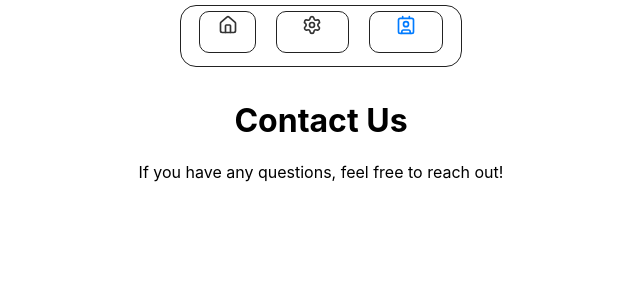
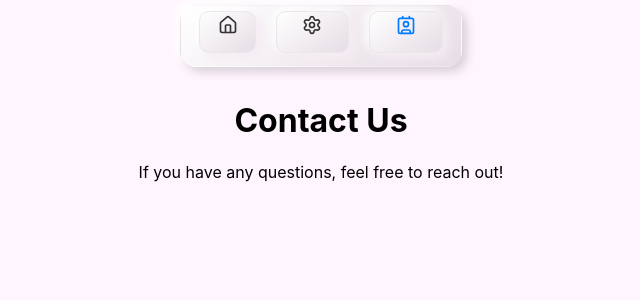
Before and after one commit to jordanbmnt/Netlify-Personal-Website, a React (Create React App) app: page /contact in a window 1280 px wide. Shown: the top 300 px of the page, without its empty margins (319-959 px from the left). Built offline with nearby package versions, Linux system fonts and the light colour scheme; the HTML template or start-up script is replaced by a standard one.

Commit message:
added nice glass/neomorphism

```diff
--- a/src/App.css
+++ b/src/App.css
@@ -4,6 +4,7 @@
   height: 100dvh;
   flex-flow: column;
   overflow-y: auto;
+  background-color: #fff5fe;
 }
 
 .nav-bar-container {
--- a/src/universal_components/nav_bar/index.tsx
+++ b/src/universal_components/nav_bar/index.tsx
@@ -14,19 +14,19 @@ export const NavBar = () => {
     <nav style={{ marginBottom: '20px' }}>
       <NavLink to="/" style={navLinkStyles}>
         <div className="nav-button">
-          <Home size={20} />
+          <Home className="nav-icon" size={20} />
           <p>Home</p>
         </div>
       </NavLink>
       <NavLink to="/settings" style={navLinkStyles}>
         <div className="nav-button">
-          <Settings size={20} />
+          <Settings className="nav-icon" size={20} />
           <p>Settings</p>
         </div>
       </NavLink>
       <NavLink to="/contact" style={navLinkStyles}>
         <div className="nav-button">
-          <Contact size={20} />
+          <Contact className="nav-icon" size={20} />
           <p>Contact</p>
         </div>
       </NavLink>
--- a/src/universal_components/nav_bar/style.css
+++ b/src/universal_components/nav_bar/style.css
@@ -3,11 +3,14 @@ nav {
   flex-direction: row;
   align-items: center;
   justify-content: center;
-  border: 1px solid #222;
   width: fit-content;
   margin: 5px auto;
   border-radius: 1rem;
+  background: linear-gradient(145deg, #ffffff, #e6dde5);
+  box-shadow: 5px 5px 10px #d9d0d8,
+    -5px -5px 10px #ffffff;
   padding: 0 0.5rem 0.5rem;
+  border: 1.2px solid #ffffff00;
 }
 
 .nav-button {
@@ -16,17 +19,34 @@ nav {
   align-items: center;
   justify-content: center;
   scale: 1;
-  /* transition: 400ms cubic-bezier(0.175, 0.885, 0.32, 1.275);  faster option*/
   transition: 400ms cubic-bezier(0.175, 1.885, 0.32, 1.275);
-  border: 1px solid #222;
   border-radius: 10px;
+  background: linear-gradient(145deg, #ffffff, #e6dde5);
+  box-shadow: 5px 5px 10px #f5ebf4,
+    -3px -3px 10px #ffffff;
   padding: 0.2rem 0.3rem 0.1rem;
   opacity: 1;
+  border: 1px solid #e9e9e9;
+  text-shadow: 0px 0px 3px #cfc6ce00;
+}
+
+.nav-icon {
+  filter: drop-shadow(9px 7px 0px #cfc6ce00);
 }
 
 .nav-button:hover {
   scale: 1.1;
   padding: 0.2rem 1rem 0.1rem;
+  border: 3px solid #ffffff00;
+  background: linear-gradient(145deg, #ffffff, #e6dde5);
+  box-shadow: 9px 9px 5px #cfc6ce,
+    -5px -5px 5px #ffffff;
+  border-radius: 15px;
+  text-shadow: 2px 2px 0px #cfc6cea6;
+}
+
+.nav-button:hover .nav-icon {
+  filter: drop-shadow(2px 2px 0px #cfc6cea6);
 }
 
 .nav-button p {
@@ -43,5 +63,8 @@ nav {
 }
 
 nav:hover .nav-button:not(:hover) {
-  opacity: 0.5;
+  scale: 0.9;
+  background: linear-gradient(145deg, #ffffff, #e6dde5);
+  box-shadow: 5px 5px 10px #f0e6ef,
+    -3px -3px 10px #ffffff;
 }
```
